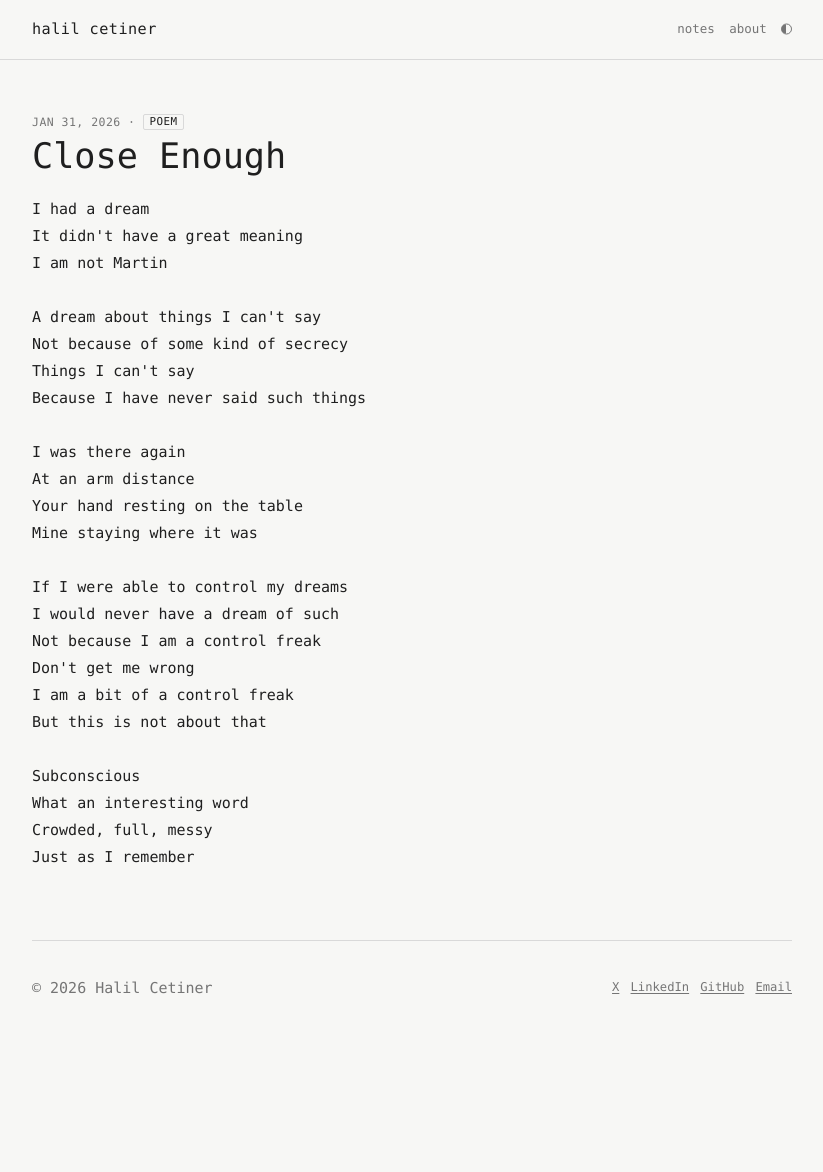
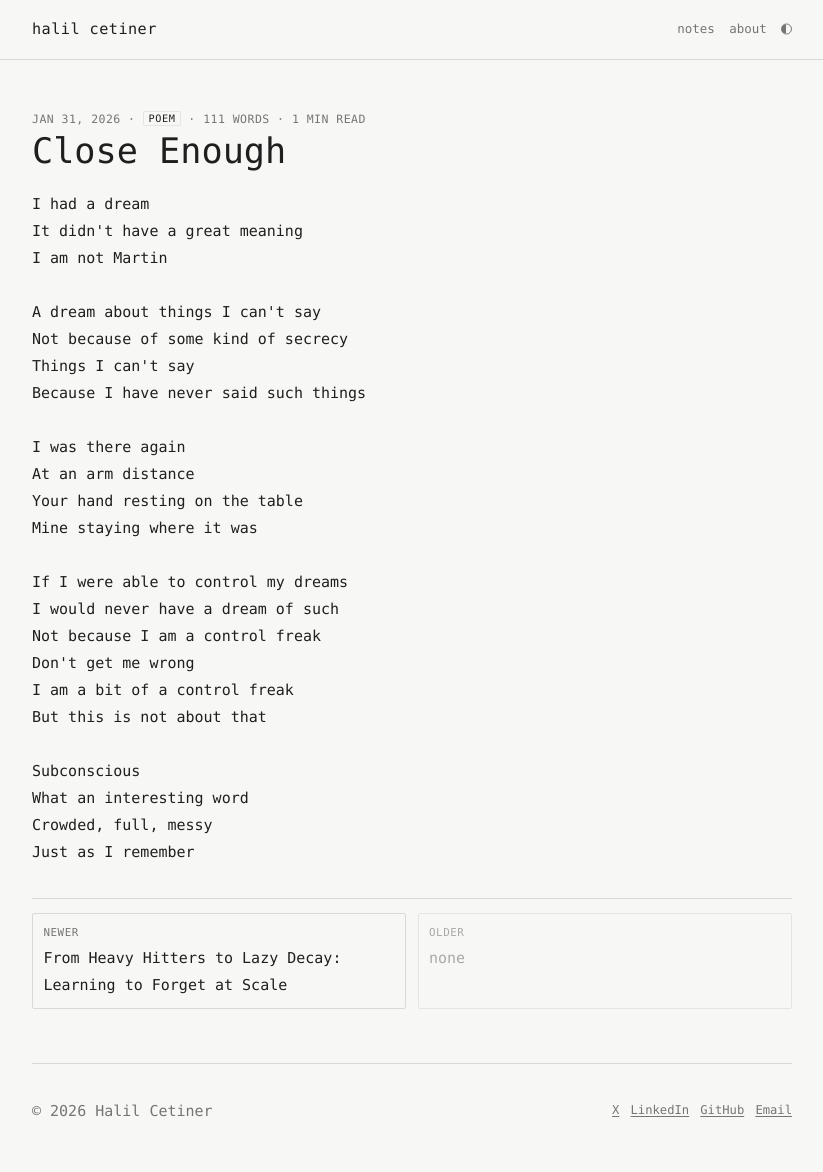
Before and after one commit to bayneri/halil.cetiner.me, a Jekyll site: the page built from _posts/notes/2026-01-31-close-enough.md, in a window 1280 px wide. Shown: the whole page, without its empty margins (228-1051 px from the left). Built offline with Jekyll 4.4.1, drawn with Linux system fonts in a browser that asks for light colours; before the commit the page ends 1049 px from its top, so only the background shows below that.

Commit message:
feat(notes): add seo + reading meta and polish labels

```diff
--- a/_includes/note_label.html
+++ b/_includes/note_label.html
@@ -1,9 +1,9 @@
-{% assign label = 'scribble' %}
-{% if include.post.tag contains 'poem' %}
-  {% assign label = 'poem' %}
-{% elsif include.post.tag contains 'story' %}
-  {% assign label = 'story' %}
-{% elsif include.post.category == 'blog' %}
-  {% assign label = 'essay' %}
-{% endif %}
-{{ label }}
+{% assign label = 'scribble' -%}
+{% if include.post.tag contains 'poem' -%}
+  {% assign label = 'poem' -%}
+{% elsif include.post.tag contains 'story' -%}
+  {% assign label = 'story' -%}
+{% elsif include.post.category == 'blog' -%}
+  {% assign label = 'essay' -%}
+{% endif -%}
+{{- label -}}
--- a/_layouts/post.html
+++ b/_layouts/post.html
@@ -8,8 +8,36 @@ layout: default
     </figure>
   {% endif %}
 
-  <p class="post-meta">{{ page.date | date: "%b %-d, %Y" }} · <span class="note-label">{% include note_label.html post=page %}</span></p>
+  {% assign words = content | strip_html | number_of_words %}
+  {% assign minutes = words | divided_by: 220.0 | ceil %}
+  <p class="post-meta">{{ page.date | date: "%b %-d, %Y" }} · <span class="note-label">{% include note_label.html post=page %}</span> · {{ words }} words · {{ minutes }} min read</p>
   <h1>{{ page.title }}</h1>
 
   {{ content }}
+
+  <nav class="post-nav" aria-label="Note navigation">
+    {% if page.previous.url %}
+      <a class="post-nav-link post-nav-newer" href="{{ page.previous.url | relative_url }}">
+        <span class="post-nav-label">newer</span>
+        <span>{{ page.previous.title }}</span>
+      </a>
+    {% else %}
+      <span class="post-nav-link is-disabled">
+        <span class="post-nav-label">newer</span>
+        <span>none</span>
+      </span>
+    {% endif %}
+
+    {% if page.next.url %}
+      <a class="post-nav-link post-nav-older" href="{{ page.next.url | relative_url }}">
+        <span class="post-nav-label">older</span>
+        <span>{{ page.next.title }}</span>
+      </a>
+    {% else %}
+      <span class="post-nav-link is-disabled">
+        <span class="post-nav-label">older</span>
+        <span>none</span>
+      </span>
+    {% endif %}
+  </nav>
 </article>
--- a/assets/css/site.css
+++ b/assets/css/site.css
@@ -179,14 +179,20 @@ a {
   letter-spacing: 0.04em;
   text-transform: uppercase;
   margin: 0;
+  line-height: 1.35;
 }
 
 .note-label {
   color: var(--text);
-  border: 1px solid var(--line);
+  border: 1px solid var(--divider-soft);
   border-radius: 2px;
-  padding: 0.02rem 0.35rem;
-  font-size: 0.68rem;
+  padding: 0.01rem 0.28rem;
+  font-size: 0.64rem;
+  font-weight: 500;
+  letter-spacing: 0.06em;
+  vertical-align: baseline;
+  position: relative;
+  top: -0.02em;
 }
 
 .post-list {
@@ -292,6 +298,38 @@ a {
 .post pre code {
   background: transparent;
   padding: 0;
+}
+
+.post-nav {
+  margin-top: 2rem;
+  padding-top: 0.9rem;
+  border-top: 1px solid var(--line);
+  display: grid;
+  grid-template-columns: repeat(auto-fit, minmax(220px, 1fr));
+  gap: 0.7rem;
+}
+
+.post-nav-link {
+  text-decoration: none;
+  border: 1px solid var(--line);
+  border-radius: 2px;
+  padding: 0.55rem 0.65rem;
+  display: flex;
+  flex-direction: column;
+  gap: 0.18rem;
+  min-height: 3.2rem;
+}
+
+.post-nav-label {
+  color: var(--muted);
+  font-size: 0.68rem;
+  letter-spacing: 0.05em;
+  text-transform: uppercase;
+}
+
+.post-nav-link.is-disabled {
+  color: var(--muted);
+  opacity: 0.6;
 }
 
 blockquote {
```
Also changed, not shown: robots.txt (added, +8 -0 lines), sitemap.xml (added, +18 -0 lines).
